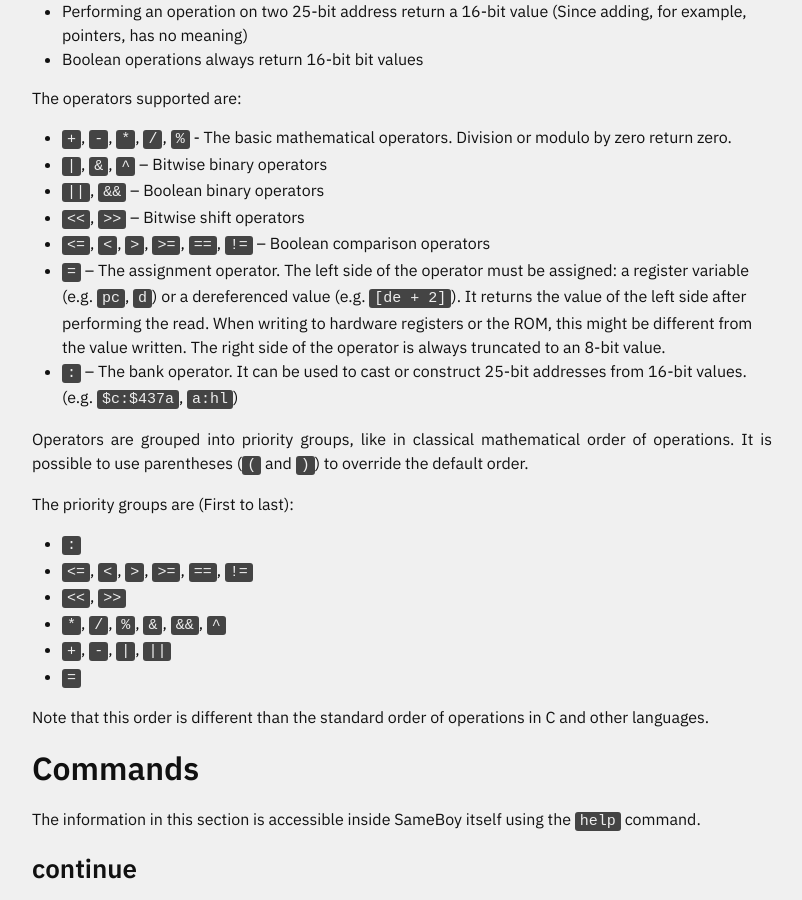
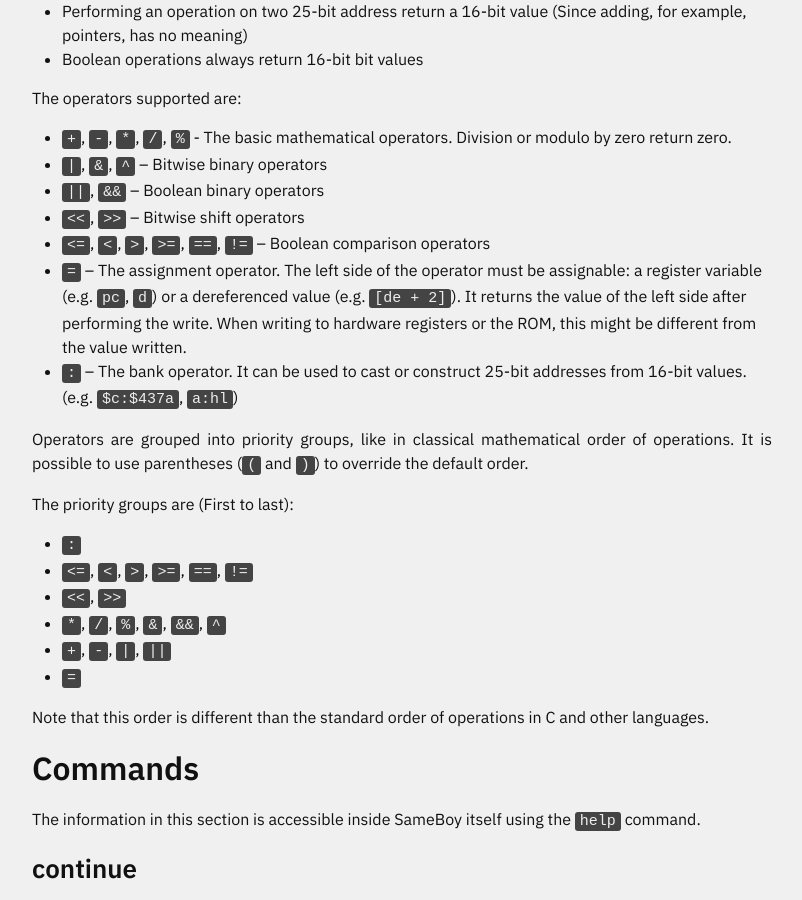
Before and after one commit to SameBoy/sameboy.github.io, a Jekyll site: the page built from debugger.md, in a window 1280 px wide and 900 px high, scrolled down 2869 px. Shown: the whole window, without its empty margins (238-1040 px from the left). Built offline with Jekyll 4.4.1, drawn with Linux system fonts in a browser that asks for light colours.

Commit message:
Update debugger.md

```diff
--- a/debugger.md
+++ b/debugger.md
@@ -80,7 +80,7 @@ The operators supported are:
  * `||`, `&&` – Boolean binary operators
  * `<<`, `>>` – Bitwise shift operators
  * `<=`, `<`, `>`, `>=`, `==`, `!=` – Boolean comparison operators
- * `=` – The assignment operator. The left side of the operator must be assigned: a register variable (e.g. `pc`, `d`) or a dereferenced value (e.g. `[de + 2]`). It returns the value of the left side after performing the read. When writing to hardware registers or the ROM, this might be different from the value written. The right side of the operator is always truncated to an 8-bit value.
+ * `=` – The assignment operator. The left side of the operator must be assignable: a register variable (e.g. `pc`, `d`) or a dereferenced value (e.g. `[de + 2]`). It returns the value of the left side after performing the write. When writing to hardware registers or the ROM, this might be different from the value written.
  * `:` – The bank operator. It can be used to cast or construct 25-bit addresses from 16-bit values. (e.g. `$c:$437a`, `a:hl`)
 
 Operators are grouped into priority groups, like in classical mathematical order of operations. It is possible to use parentheses (`(` and `)`) to override the default order.
```
